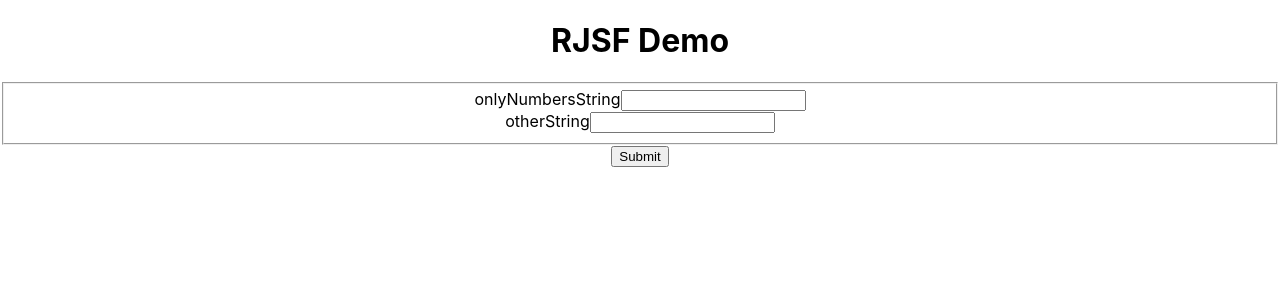
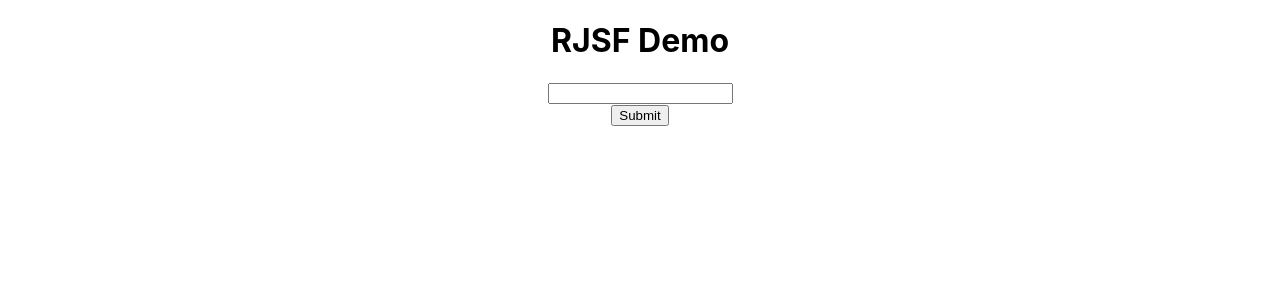
Before and after one commit to liteninkiran/rjsf-demo, a React (Create React App) app: page / in a window 1280 px wide. Shown: the top 300 px of the page. Built offline with nearby package versions, Linux system fonts and the light colour scheme.

Commit message:
Add custom input

```diff
--- a/src/App.tsx
+++ b/src/App.tsx
@@ -1,15 +1,19 @@
 import './App.css';
-import Demo from './components/Demo';
+// import Demo1 from './components/Demo1';
 // import Demo2 from './components/Demo2';
 // import Demo3 from './components/Demo3';
+import Demo4 from './components/Demo4';
 
 function App() {
   return (
     <div className="App">
       <h1>RJSF Demo</h1>
-      <Demo />
-      {/* <Demo2 /> */}
-      {/* <Demo3 /> */}
+{/*
+      <Demo1 />
+      <Demo2 />
+      <Demo3 />
+*/}
+      <Demo4 />
     </div>
   );
 }
--- a/src/components/Demo.tsx
+++ b/src/components/Demo1.tsx
@@ -2,7 +2,7 @@ import Form from '@rjsf/core';
 import { RJSFSchema } from '@rjsf/utils';
 import validator from '@rjsf/validator-ajv8';
 
-const Demo = () => {
+const Demo1 = () => {
   function transformErrors(errors: any, uiSchema: any) {
     return errors.map((error: any) => {
       if (error.name === 'pattern') {
@@ -33,4 +33,4 @@ const Demo = () => {
     />
   );
 };
-export default Demo;
+export default Demo1;
--- /dev/null
+++ b/src/components/Demo4.tsx
@@ -0,0 +1,26 @@
+import Form from '@rjsf/core';
+import { RJSFSchema, UiSchema, WidgetProps } from '@rjsf/utils';
+import validator from '@rjsf/validator-ajv8';
+
+const schema: RJSFSchema = {
+  type: 'string',
+};
+
+const uiSchema: UiSchema = {
+  'ui:widget': (props: WidgetProps) => {
+    return (
+      <input
+        type="text"
+        className="custom"
+        value={props.value}
+        required={props.required}
+        onChange={(event) => props.onChange(event.target.value)}
+      />
+    );
+  },
+};
+
+const Demo4 = () => {
+  return <Form schema={schema} uiSchema={uiSchema} validator={validator} />;
+};
+export default Demo4;
```
